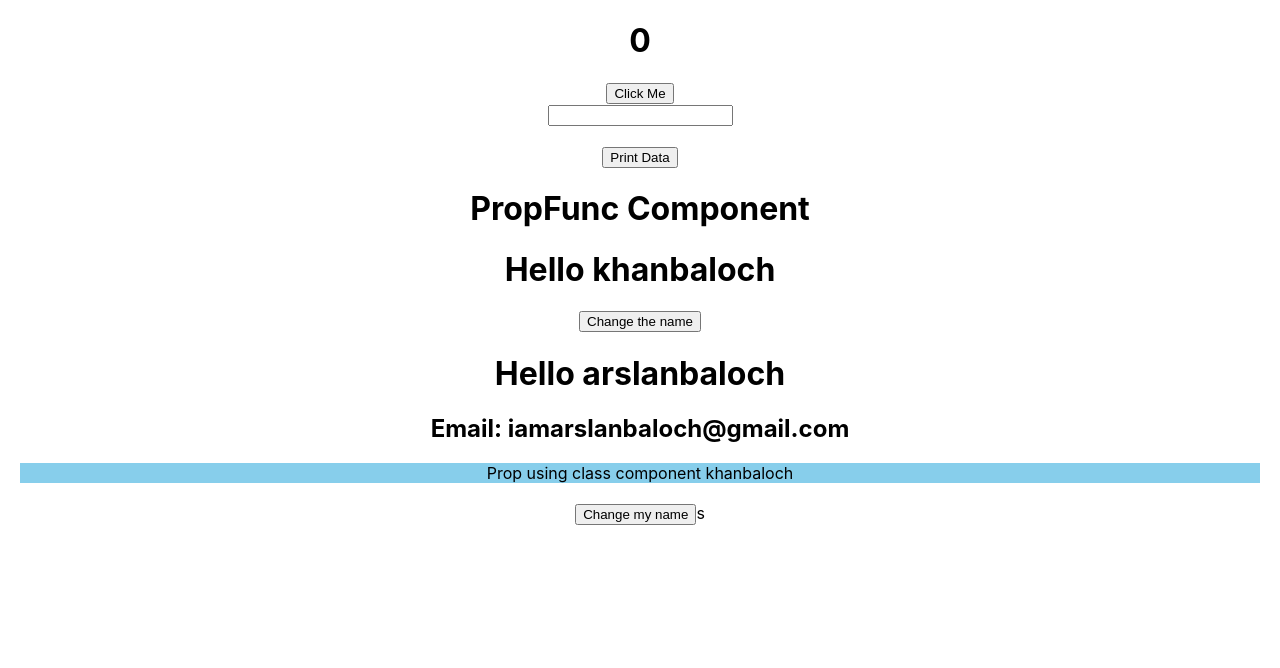
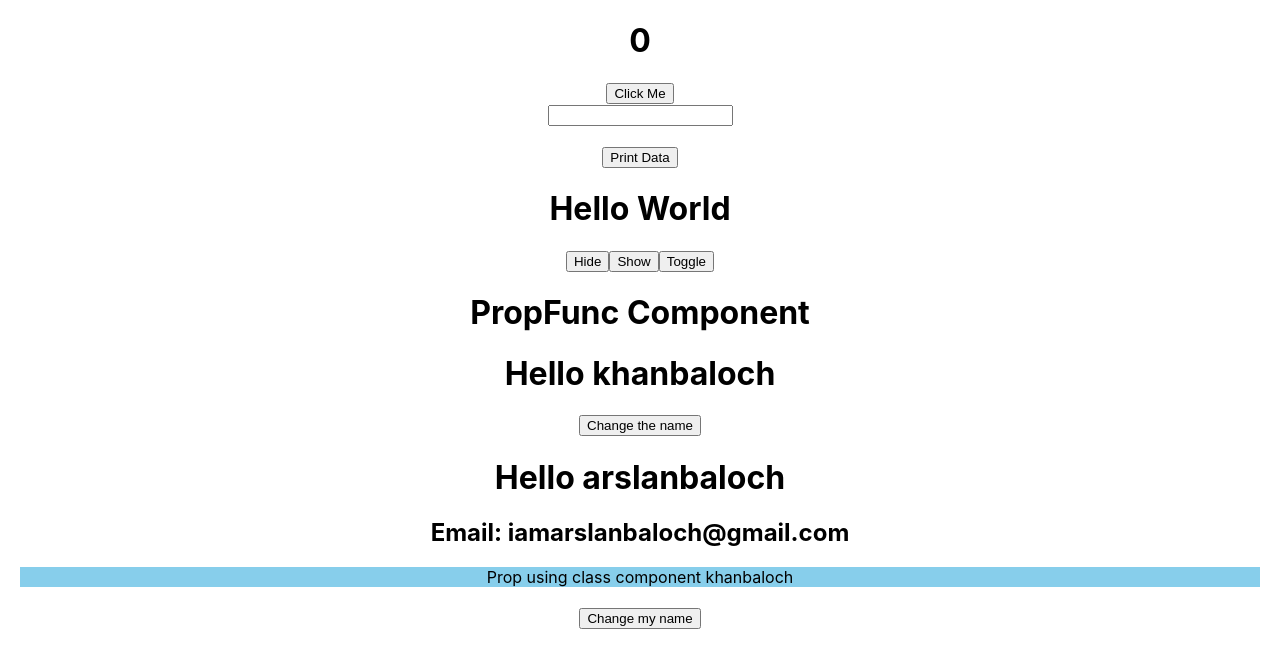
Before and after one commit to arslan8270/React-js-series, a React (Create React App) app: page / in a window 1280 px wide. Shown: the top 668 px of the page. Built offline with nearby package versions, Linux system fonts and the light colour scheme.

Commit message:
hide show added

```diff
--- a/src/App.js
+++ b/src/App.js
@@ -7,6 +7,7 @@ import Student from './Student';
 import Profunc from './Profunc';
 import Procls from './Procls';
 import Getinbox from './Getinbox';
+import HideShow from './HideShow';
 
 
 let data = "khan baloch"
@@ -34,6 +35,7 @@ function App() {
       <button onClick={updatedata}>Click Me</button>
 
      <Getinbox/>
+     <HideShow/>
      <Profunc name={name} />
      <button onClick={()=>{setName("iamarslan")}}>Change the name</button>
 
@@ -43,8 +45,6 @@ function App() {
      <Procls name={name}/>
      <button onClick={()=>{setName("hello mister")}}>Change my name</button>
 
-  s
-
     </div>
   );
 }
--- /dev/null
+++ b/src/HideShow.js
@@ -0,0 +1,25 @@
+import React, { useState } from "react";
+function HideShow()
+{
+    const[status, setStatus] = useState(true);
+
+    return(
+        <div>
+            {
+                status? <h1>Hello World</h1>:null
+            }
+
+            <button onClick={()=>setStatus(false)}>Hide</button>
+            <button onClick={()=>setStatus(true)}>Show</button>
+
+            <button onClick={()=>setStatus(!status)}>Toggle</button>
+
+
+
+
+
+        </div>
+    );
+}
+
+export default HideShow;
```
